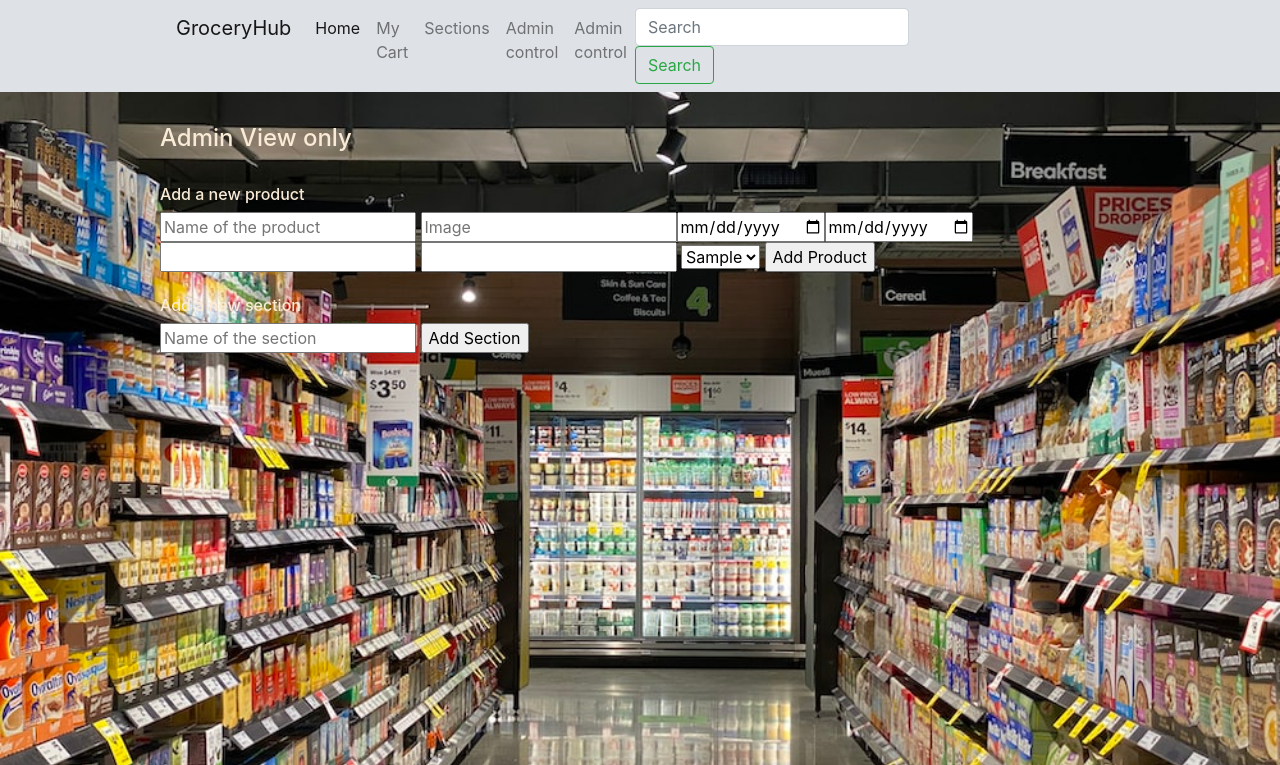
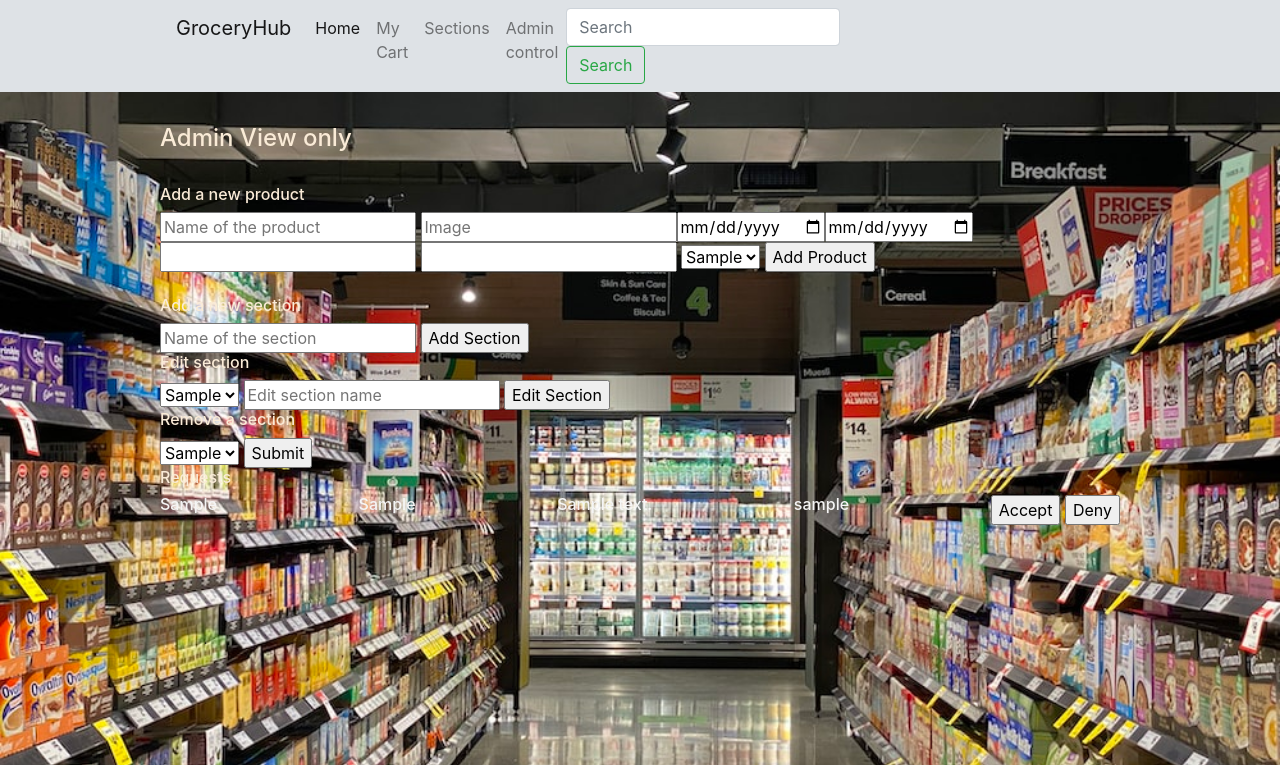
Before and after one commit to shreyas-28/GroceryHub, a Flask app: page /admin in a window 1280 px wide; the page is wider, and only the part inside the window is pictured. Shown: the top 765 px of that part. Run offline with Flask 3, Linux system fonts and the light colour scheme; a user stored in the database is signed in; tables that the repository leaves empty hold one stand-in row (values such as "Sample post").

Commit message:
feat: manager login,section delete/edit, ticekt system setup

```diff
--- a/Forms/addProduct.py
+++ b/Forms/addProduct.py
@@ -22,7 +22,7 @@ class ProductForm(FlaskForm):
 
 
 class SectionForm(FlaskForm):
-        sectionName = StringField(validators=[InputRequired(), Length(
-        min=4, max=20)], render_kw={"placeholder": "Name of the section"})
-        action ="/addSection.html"
+        sectionName = StringField(render_kw={"placeholder": "Name of the section"})
         submit = SubmitField("Add Section")
+        editSectionName = StringField(render_kw={"placeholder": "Edit section name"})
+        submitEdit = SubmitField("Edit Section")
--- a/Forms/regLoginForm.py
+++ b/Forms/regLoginForm.py
@@ -1,8 +1,7 @@
 from flask import current_app as app
-from flask_sqlalchemy import SQLAlchemy
 from flask_wtf import FlaskForm
-from wtforms import StringField, PasswordField, SubmitField,BooleanField
-from wtforms.validators import InputRequired, Length, ValidationError
+from wtforms import StringField, PasswordField, SubmitField,SelectField
+from wtforms.validators import InputRequired, Length
 
 
 class RegisterForm(FlaskForm):
@@ -21,3 +20,10 @@ class LoginForm(FlaskForm):
 
     submit = SubmitField("Login")
     action = "/login.html"
+
+class TicketForm(FlaskForm):
+    ticketRequest = SelectField(u'Requesting resource', choices=[('Access', 'Access'), ('Edit', 'Edit')])
+    ticketTarget = SelectField(u'Reason', choices=[('AdminAccess', 'AdminAccess'), ('ManagerAccess', 'ManagerAccess'), ('Section', 'Section')])
+    ticketDetails = StringField(validators=[InputRequired(), Length(
+        min=4, max=220)], render_kw={"placeholder": "Optional: Details"})
+    submit = SubmitField("Raise")
--- a/app.py
+++ b/app.py
@@ -6,6 +6,7 @@ from wtforms.validators import ValidationError
 from Models.mainModel import db
 from Models.userModel import UserModel
 from Models.productModel import ProductModel,Cart, SectionModel
+from Models.ticketModel import TicketModel
 from flask_bcrypt import Bcrypt
 from flask_migrate import Migrate
 
@@ -28,7 +29,7 @@ def load_user(user_id):
 
 def cart_init():
     print('fixing_db')
-    # fix_db()
+    fix_db()
     cart = Cart.query.filter_by(userId = current_user.uuid).first()
     print('cart',cart)
     print("Initialising app......")
@@ -86,14 +87,22 @@ def login():
             username=loginForm.username.data).first()
         if user:
             isAdmin = len(request.form.getlist('isAdmin'))
-            if isAdmin and not user.isAdmin:
-                return redirect(url_for('mainView',error = "Not admin login"))
-            if not isAdmin and user.isAdmin:
-                return redirect(url_for('mainView',error = "Admin login! Use correct form."))
+            isManager = len(request.form.getlist('isManager'))
+            if isAdmin:
+                if isAdmin and not user.isAdmin:
+                    return redirect(url_for('mainView',error = "Not admin login"))
+                if not isAdmin and user.isAdmin:
+                    return redirect(url_for('mainView',error = "Admin login! Use correct form."))
+            if isManager:
+                if isManager and not user.isManager:
+                    return redirect(url_for('mainView',error = "Not manager login"))
+                if not isManager and user.isManager:
+                    return redirect(url_for('mainView',error = "Manager login! Use correct form."))
+
             if (bcrypt.check_password_hash(user.password, loginForm.password.data)):
                 print(user)
                 login_user(user)
-            print("Cart checking")
+            print("Cart checking....")
             cart_init()
         return redirect(url_for('dashboard'))
     error = "Invalid Username or Password"
@@ -138,19 +147,64 @@ def addProduct():
         print("Adding new product",new_product)
         db.session.add(new_product)
         db.session.commit()
-    return redirect(url_for('dashboard'))
+    return redirect(url_for('admin',message="Added " + new_product.productName))
 
-@app.route('/addSection.html', methods=['POST','GET'])
+@app.route("/raiseTicket.html", methods=['POST'])
+def raiseTicket():
+    ticketForm = loginForms.TicketForm()
+    if ticketForm.validate_on_submit():
+
+        newTicket = TicketModel(ticketRequest = ticketForm.ticketRequest.data,
+                                ticketTarget = ticketForm.ticketTarget.data,
+                                ticketDetails = ticketForm.ticketDetails.data,
+                                ticketRaisedBy = current_user.uuid)
+        print("Adding ticket",newTicket)
+        db.session.add(newTicket)
+        db.session.commit()
+        return redirect(url_for('admin',message = "Successfully raised a ticket!"))
+
+@app.route("/handleTicket.html/<ticketId>", methods=['POST'])
+def handleTicket(ticketId):
+    return redirect(url_for('admin',message='Ticket closed!'))
+
+
+@app.route('/editSection.html/<kwargs>', methods=['POST','GET'])
 @login_required
-def addSection():
+def editSection(kwargs):
     sectionForm = addProductForm.SectionForm()
-    if sectionForm.validate_on_submit():
-        newSection = SectionModel(sectionKey = sectionForm.sectionName.data,
-                                  sectionValue = sectionForm.sectionName.data)
-        print('Adding section ........',newSection)
-    db.session.add(newSection)
-    db.session.commit()
-    return redirect(url_for('admin',message ="Section added!"))
+    kwargs = eval(kwargs)
+    action = kwargs['action']
+    match action:
+        case 'add':
+            if sectionForm.validate_on_submit():
+                if sectionForm.sectionName.data != sectionForm.sectionName.data.capitalize():
+                    return redirect(url_for('admin',message ="Section name should start with a capital letter."))
+                newSection = SectionModel(sectionKey = sectionForm.sectionName.data,
+                                        sectionValue = sectionForm.sectionName.data)
+                print('Adding section ........',newSection)
+                db.session.add(newSection)
+                db.session.commit()
+                return redirect(url_for('admin',message ="Section added!"))
+        case 'remove':
+            sectionToRemove = request.form['sectionToRemove']
+            if current_user.isAdmin:
+                SectionModel.query.filter_by(sectionKey = sectionToRemove.lower()).delete()
+                ##Removing this section from all the products and marking them as "other"
+                products = ProductModel.query.filter_by(section = sectionToRemove)
+                for product in products:
+                    product.section = 'others'
+                db.session.commit()
+                return redirect(url_for('admin',message=sectionToRemove+" removed seccesfully"))
+        case 'edit':
+            if sectionForm.validate_on_submit():
+                print("Editting a section ..............")
+                sectionToEdit = SectionModel.query.filter_by(sectionKey = request.form['sectionToEdit']).first()
+                sectionToEdit.sectionKey,sectionToEdit.sectionValue = sectionForm.editSectionName.data,sectionForm.editSectionName.data
+                db.session.commit()
+                return redirect(url_for('admin',message=  "Section editted successfully!"))
+    return redirect(url_for('admin',message="Error! Try again later."))
+
+
 
 @app.route('/editCart/<kwargs>', methods=['POST'])
 @login_required
@@ -186,6 +240,8 @@ def editCart(kwargs):
     if 'origin' in kwargs.keys():
         if(kwargs['origin'] =='cart'):
             return redirect(url_for('cart'))
+        elif(kwargs['origin'] == 'detailView'):
+            return redirect(url_for('productDetailView',productId=kwargs['productId']))
     return redirect(url_for('dashboard'))
 
 @app.route('/cart', methods=['POST', 'GET'])
@@ -210,10 +266,16 @@ def productDetailView(productId):
     return render_template('productDetailView.html',productData=productData)
 
 ##Temp funtion to fix db anamolies
-# def fix_db():
-#     for  i in range(8,15):
-#         SectionModel.query.filter_by(sectionId = i).delete()
-#     db.session.commit()
+def fix_db():
+    return None
+    # for  i in range(8,15):
+    #     SectionModel.query.filter_by(sectionId = i).delete()
+    # db.session.commit()
+    # hair = SectionModel.query.filter_by(sectionKey = 'Others').first()
+    # hair.sectionKey = 'Personal Care'
+    # hair.sectionValue = 'Personal Care'
+    # db.session.commit()
+
 
 
 @app.route('/sections', methods=['GET'])
@@ -253,9 +315,13 @@ def logout():
 @login_required
 def admin(message =None):
     sections = [sec.sectionValue.capitalize() for sec  in SectionModel.query.all()]
+    raisedTickets = TicketModel.query.all()
+    for ticket in raisedTickets:
+        ticket.raisedBy = UserModel.query.filter_by(uuid = ticket.ticketRaisedBy).first().username
     addProduct = addProductForm.ProductForm()
     sectionForm = addProductForm.SectionForm()
-    return render_template('admin.html',addProductForm = addProduct,sections = sections,sectionFormProps=sectionForm,message=message)
+    raiseTicketForm = loginForms.TicketForm()
+    return render_template('adminManager.html',addProductForm = addProduct,sections = sections,sectionFormProps=sectionForm,message=message,raiseTicketForm=raiseTicketForm,raisedTickets=raisedTickets)
 
 
 
--- a/templates/admin.html
+++ /dev/null
@@ -1,21 +0,0 @@
-{% extends "base.html" %}
-{% from 'productMacro.html' import productForm %}
-{% from 'macros.html' import sectionForm %}
-
-{% block navContent %} {% if current_user.isAdmin %}
-<li class="nav-item">
-  <a class="nav-link" href="{{url_for('admin')}}">Admin control</a>
-</li>
-{% endif %} {% endblock %}
-{% block content %}
-  {% if message %}
-  <div class="alert alert-warning" role="alert">{{message}}</div>
-  {% endif %}
-<h4 style="color: antiquewhite;">Admin View only</h4>
-<br>
-<h6 style="color: antiquewhite;">Add a new product</h6>
-{{productForm(addProductForm,sections)}}
-<br>
-<h6 style="color: antiquewhite;">Add a new section</h6>
-{{sectionForm(sectionFormProps)}}
-{% endblock %}
--- /dev/null
+++ b/templates/adminManager.html
@@ -0,0 +1,30 @@
+{% extends "base.html" %} {% from 'productMacro.html' import productForm %} {%
+from 'macros.html' import sectionForm,ticketForm, adminTicketView %} {% block
+content %} {% if message %}
+<div class="alert alert-warning" role="alert">{{message}}</div>
+{% endif %} {% if current_user.isAdmin %}
+<h4 style="color: antiquewhite">Admin View only</h4>
+{% else %}
+<h4 style="color: antiquewhite">Manager View only</h4>
+{% endif %}
+<br />
+<h6 style="color: antiquewhite">Add a new product</h6>
+{{productForm(addProductForm,sections)}}
+<br />
+{{sectionForm(sectionFormProps,sections)}} {% if current_user.isAdmin %}
+<h6 style="color: antiquewhite">Remove a section</h6>
+<form
+  method="POST"
+  action="{{url_for('editSection',kwargs={'action':'remove'})}}"
+>
+  <select name="sectionToRemove" id="sectionToRemove">
+    {% for sec in sections %}
+    <option value="{{ sec }}" selected>{{ sec }}</option>
+    {% endfor %}
+  </select>
+  <input type="submit" name="Submit" value="Submit" />
+</form>
+{% endif %} {% if current_user.isAdmin %}
+<h6 style="color: antiquewhite">Requests</h6>
+{% for ticket in raisedTickets %} {{adminTicketView(ticket)}} {% endfor %} {%
+else %} {{ticketForm(raiseTicketForm)}} {% endif %} {% endblock %}
--- a/templates/base.html
+++ b/templates/base.html
@@ -51,7 +51,11 @@
           <li class="nav-item">
             <a class="nav-link" href="{{url_for('admin')}}">Admin control</a>
           </li>
-          {% endif %} {% block navContent %} {% endblock %}
+          {% elif current_user.isManager %}
+          <li class="nav-item">
+            <a class="nav-link" href="{{url_for('admin')}}">Manager control</a>
+          </li>
+          {% endif %}
 
           <form class="form-inline my-2 my-lg-0">
             <input
--- a/templates/macros.html
+++ b/templates/macros.html
@@ -16,19 +16,20 @@
   <div>{{form.password(style="width:100%")}}</div>
   <div>
     <input type="radio" name="isAdmin" id="isAdmin" value="Yes"> Admin Login? </input>
+    <input type="radio" name="isManager" id="isManager" value="Yes"> Manager Login? </input>
   </div>
   <div>{{form.submit(style="width:100%")}}</div>
 </form>
 {% if form.errors%} {{form.errors}} {% endif %} {% endmacro %}
 
 
-{% macro sectionForm(form) %}
+{% macro sectionForm(form,sections) %}
+<h6 style="color: antiquewhite">Add a new section</h6>
 <form
   method="POST"
-  action="{{form.action}}"
+  action="{{url_for('editSection',kwargs={'action':'add'})}}"
   style="
     display: flex;
-    height: 9rem;
     width: 100%;
     flex-direction: column;
     justify-content: space-between;
@@ -40,4 +41,76 @@
     {{form.submit}}
   </div>
 </form>
+<h6 style="color: antiquewhite">Edit section</h6>
+<form
+  method="POST"
+  action="{{url_for('editSection',kwargs={'action':'edit'})}}"
+  style="
+    display: flex;
+    width: 100%;
+    flex-direction: column;
+    justify-content: space-between;
+    "
+    >
+  {{form.csrf_token}}
+  <div>
+    <select name="sectionToEdit" id="sectionToEdit">
+      {% for sec in sections %}
+      <option value="{{ sec }}" SELECTED>{{ sec }}</option>
+      {% endfor %}
+    </select>
+    {{form.editSectionName}}
+    {{form.submitEdit}}
+  </div>
+  </form>
 {% endmacro %}
+
+
+{% macro ticketForm(form) %}
+<h6 style="color: antiquewhite">Raise a ticket</h6>
+<form
+  method="POST"
+  action="{{url_for('raiseTicket')}}"
+  style="
+    display: flex;
+    width: 100%;
+    flex-direction: column;
+    justify-content: space-between;
+  "
+>
+  {{ form.csrf_token }}
+  <div>
+    {{form.ticketRequest}}
+    {{form.ticketTarget}}
+    {{form.ticketDetails}}
+    {{form.submit}}
+  </div>
+</form>
+{% endmacro %}
+
+{% macro adminTicketView(ticket) %}
+<style>
+  h6{
+    color:whitesmoke
+  }
+
+</style>
+<div style="
+    display: flex;
+    width: 100%;
+    flex-direction: row;
+    justify-content: space-between;
+  ">
+    <h6>{{ticket.ticketRequest}}</h6>
+    <h6>{{ticket.ticketTarget}}</h6>
+    <h6>{{ticket.ticketDetails}}</h6>
+    <h6>{{ticket.raisedBy}}</h6>
+    <form
+    method="POST"
+    action="{{url_for('handleTicket',ticketId = ticket.ticketId)}}"
+  >
+    <input type="submit" name="Accept" value="Accept" id="response" />
+    <input type="submit" name="Deny" value="Deny" id="response" />
+  </form>
+  </div>
+{% endmacro %}
--- a/templates/productMacro.html
+++ b/templates/productMacro.html
@@ -1,5 +1,5 @@
-{% macro cartControlUtil(quantityInCart,productId,origin="")%}
-{% if origin == "cart"%}
+{% macro cartControlUtil(quantityInCart,productId,origin="")%} {% if origin ==
+"cart"%}
 <div
   style="
     height: 2rem;
@@ -7,7 +7,7 @@
     flex-direction: row;
     justify-content: space-between;
     margin-top: 0.25rem;
-    width:8rem;
+    width: 8rem;
   "
 >
   {% else %}
@@ -64,7 +64,7 @@
       {{form.valuePerUnit}}
       <select name="section" id="section">
         {% for sec in sections %}
-      <option value="{{ sec }}" SELECTED>{{ sec }}</option>
+        <option value="{{ sec }}" selected>{{ sec }}</option>
         {% endfor %}
       </select>
       {{form.submit}}
@@ -80,7 +80,10 @@
       margin: 0.25rem 0.25rem;
     "
   >
-  <div class="card-body" styles="display:flex !important; flex-direction:row;">
+    <div
+      class="card-body"
+      styles="display:flex !important; flex-direction:row;"
+    >
       <h5 class="card-title" styles="font-size:1vw">
         {{productData.productName}}
       </h5>
@@ -99,8 +102,8 @@
       <span class="material-symbols-outlined"> info </span>
     </a>
     {% if productData.quantityInCart %}
-  {{cartControlUtil(productData.quantityInCart,productData.productId)}} {% else
-  %}
+    {{cartControlUtil(productData.quantityInCart,productData.productId)}} {%
+    else %}
     <form
       method="post"
       action="{{url_for('editCart',kwargs ={'productId':productData.productId})}}"
@@ -116,8 +119,7 @@
     </form>
     {% endif %}
   </div>
-{% endmacro %}
-{% macro productCartView(productData,quantity) %}
+  {% endmacro %} {% macro productCartView(productData,quantity) %}
   <li
     class="list-group-item"
     style="
@@ -130,7 +132,7 @@
     "
   >
     <img
-    style="max-width: 100%; max-height: 100% "
+      style="max-width: 100%; max-height: 100%"
       src="{{productData.productImage}}"
     />
     <div>
@@ -142,6 +144,14 @@
     <h6>{{quantity*productData.valuePerUnit}} Rs</h6>
   </li>
   {% endmacro %} {% macro productDetailView(productData) %}
+  <style>
+    h5 {
+      color: whitesmoke;
+    }
+    h6 {
+      color: whitesmoke;
+    }
+  </style>
   <div
     style="
       height: 30rem;
@@ -156,12 +166,15 @@
     />
     <div style="align-self: center">
       <h5>{{productData.productName}}</h5>
-    <h6>{{productData.valuePerUnit}} Rs</h6>
-    <h6>{{productData.quantityInCart}}</h6>
-    <h6>{{productData.quantityInCart*productData.valuePerUnit}} Rs</h6>
+      <h6>{{productData.valuePerUnit}} Rs per unit</h6>
+      <h6>Section : {{productData.section}}</h6>
+      <h6>Total for this item : {{productData.quantityInCart*productData.valuePerUnit}} Rs</h6>
+      {% if productData.quantityInCart %}
+      {{cartControlUtil(productData.quantityInCart,productData.productId,origin = 'detailView')}} {%
+      else %}
       <form
         method="post"
-      action="{{url_for('editCart',kwargs ={'productId':productData.productId})}}"
+        action="{{url_for('editCart',kwargs ={'productId':productData.productId,'origin':'detailView'})}}"
         type="button"
         class="btn btn-secondary"
       >
@@ -172,6 +185,8 @@
           style="all: unset"
         />
       </form>
+      {% endif %}
     </div>
   </div>
   {% endmacro %}
+</div>
```
Also changed, not shown: Models/ticketModel.py (added, +11 -0 lines), migrations/versions/2b6321d7e927_.py (added, +32 -0 lines), migrations/versions/8b4178ee16a9_.py (added, +34 -0 lines), static/french-fries.jpg (added). Lines whose indentation alone changed are shown as unchanged.
